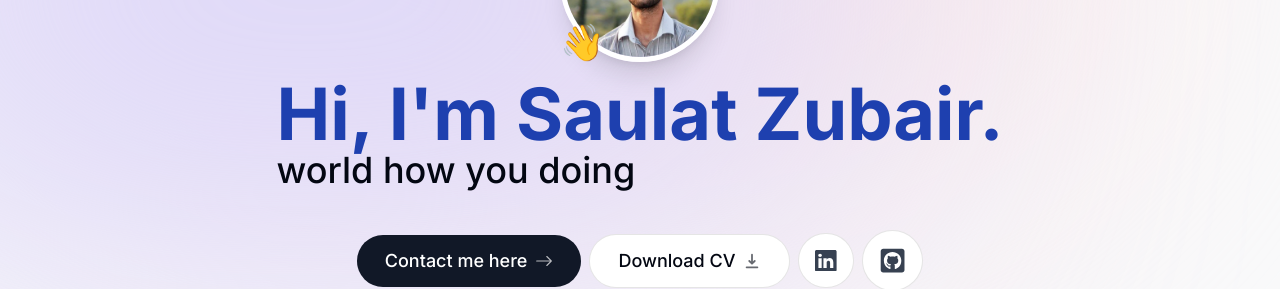
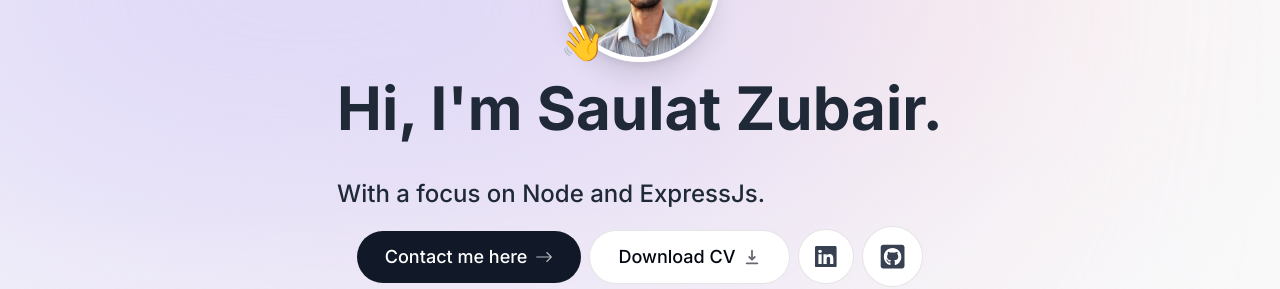
Before and after one commit to saulat-ux/my-portfolio, a Next.js app: page / in a window 1280 px wide. Shown: the part 242-531 px from the top of the page. Built offline with nearby package versions, Linux system fonts and the light colour scheme.

Commit message:
crucialities done

```diff
--- a/components/Header.tsx
+++ b/components/Header.tsx
@@ -24,10 +24,20 @@ export default function Header() {
 
       <nav className=' hidden lg:block lg:flex fixed  left-1/2 h-12 -translate-x-1/2
       py-2 sm:top-[1.7rem] sm:h-[initial] sm:py-0 '>
-        <div className='flex gap-2 items-center  sm:mr-48' >
+
+        <motion.div
+        initial= {{opacity:0 , scale:0}}
+        animate= {{opacity: 1 , scale: 1}}
+        transition ={{
+          type:"tween",
+          duration:0.2,
+        }}
+
+        className='flex gap-2 items-center  sm:mr-48' >
           <Image src={logo} alt='an image' width={100} height={100} className=' bg-white'/>
          <h2 className='text-[1.2rem] font-medium text-gray-500 sm:w-[initial]'>Saulat Zubair</h2>
-        </div>
+        </motion.div>
+
           <ul className='flex w-[22rem] flex-wrap items-center justify-center
           gap-y-1 text-[1.2rem] font-medium text-gray-500 sm:w-[initial]
           sm:flex-nowrap sm:gap-5 sm:mr-52'>
--- a/components/intro.tsx
+++ b/components/intro.tsx
@@ -10,7 +10,7 @@ import { HiDownload } from "react-icons/hi"
 import Me from '../public/me_2-fotor.png'
 import { FaGithubSquare } from 'react-icons/fa'
 import { useEffect, useState ,useRef } from 'react'
-import { Component } from 'react'
+
 
 
 const Intro = () => {
@@ -44,16 +44,16 @@ const Intro = () => {
                 </div>
         </div>
 
-        <motion.h1 className='mb-10 mt-4 text-2xl font-medium
+        <motion.h1 className=' mt-4 text-2xl font-medium
         sm:text-4xl'
         initial= {{ opacity:0, y:100}}
         animate = {{opacity:1, y:0 }}
         >
           <div className=''>
-            <div className='text-start'>
-             <span className={` font-bold text-blue-800 text-7xl`}>Hi, I'm Saulat Zubair.</span>
-                     <AnimateTyping text={'  world how you doing'} />
-                     </div>
+            <div className='text-start text-gray-800'>
+             <span className={` font-bold  text-3xl sm:text-6xl`}>Hi, I'm Saulat Zubair.</span>
+             <AnimateTyping className='mt-10 mb-4 text-lg sm:text-2xl'/>
+              </div>
         </div>
 
     </motion.h1>
@@ -96,31 +96,41 @@ const Intro = () => {
   )
 }
 
-function AnimateTyping({text}) {
-  const [currentText , setCurrentText] = useState('')
-
-  const index = useRef(0)
+function AnimateTyping(props) {
+  const [text, setText] = useState("");
+  const speed = 50;
+  const texts = ["A Full-Stack Software Engineer.", "A React and NextJs Expert.", "With a focus on Node and ExpressJs."];
+  const [index, setIndex] = useState(0);
+  const [charIndex, setCharIndex] = useState(0);
 
   useEffect(() => {
-    index.current =0;
-    setCurrentText('')
-  },[text])
+    let timer1;
+    let timer2;
 
-   const timeOutid = useEffect(() => {
+    const typeCharacter = () => {
+      if (charIndex < texts[index].length) {
+        setText((prevText) => prevText + texts[index][charIndex]);
+        setCharIndex(charIndex + 1);
+        timer1 = setTimeout(typeCharacter, speed);
+      } else {
+        timer2 = setTimeout(() => {
+          setCharIndex(0);
+          setText("");
+          setIndex((prevIndex) => (prevIndex + 1) % texts.length);
+        }, 1000);
+      }
+    };
 
-    setTimeout(() => {
-      setCurrentText((value) => value + text.charAt(index.current))
-      index.current += 1;
-    },50)
-    return() => {
-      clearTimeout(timeOutid)
-    }
+    timer1 = setTimeout(typeCharacter, speed);
 
-  },[currentText,text])
+    return () => {
+      clearTimeout(timer1);
+      clearTimeout(timer2);
+    };
+  }, [index, charIndex]);
 
-    return <div>{currentText}</div>
+  return <p {...props}>{text}</p>;
 }
 
 
-
 export default Intro
--- a/components/project.tsx
+++ b/components/project.tsx
@@ -37,7 +37,7 @@ const Project = ({
 
    <section
 
-     className="  bg-gray-100 max-w-[62rem] border
+     className="  bg-gray-100 max-w-[25rem] sm:max-w-[62rem] border
     border-black/5 rounded-lg overflow-hidden
      sm:pr-8 relative sm:h-[30rem] hover:bg-gray-200
       transition sm:group-even:pl-8 dark:text-white
```
